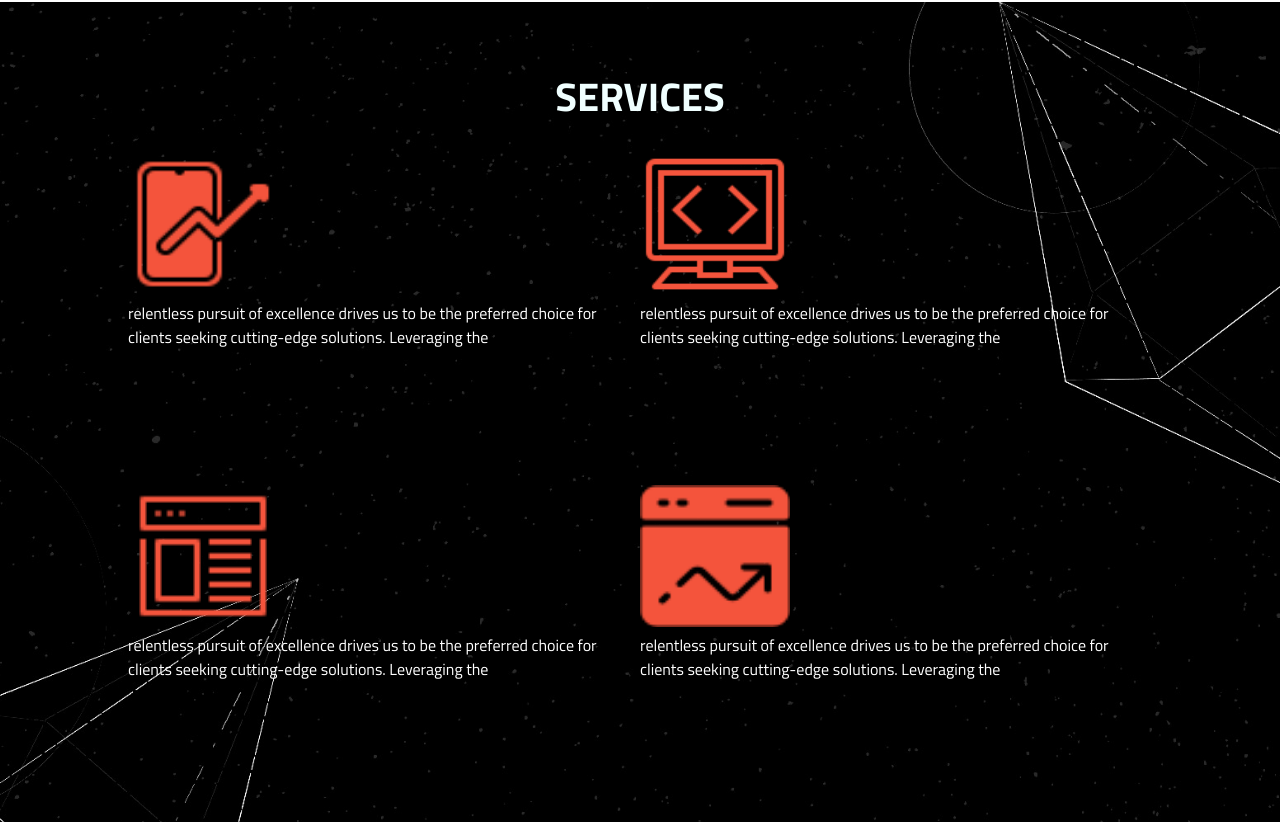
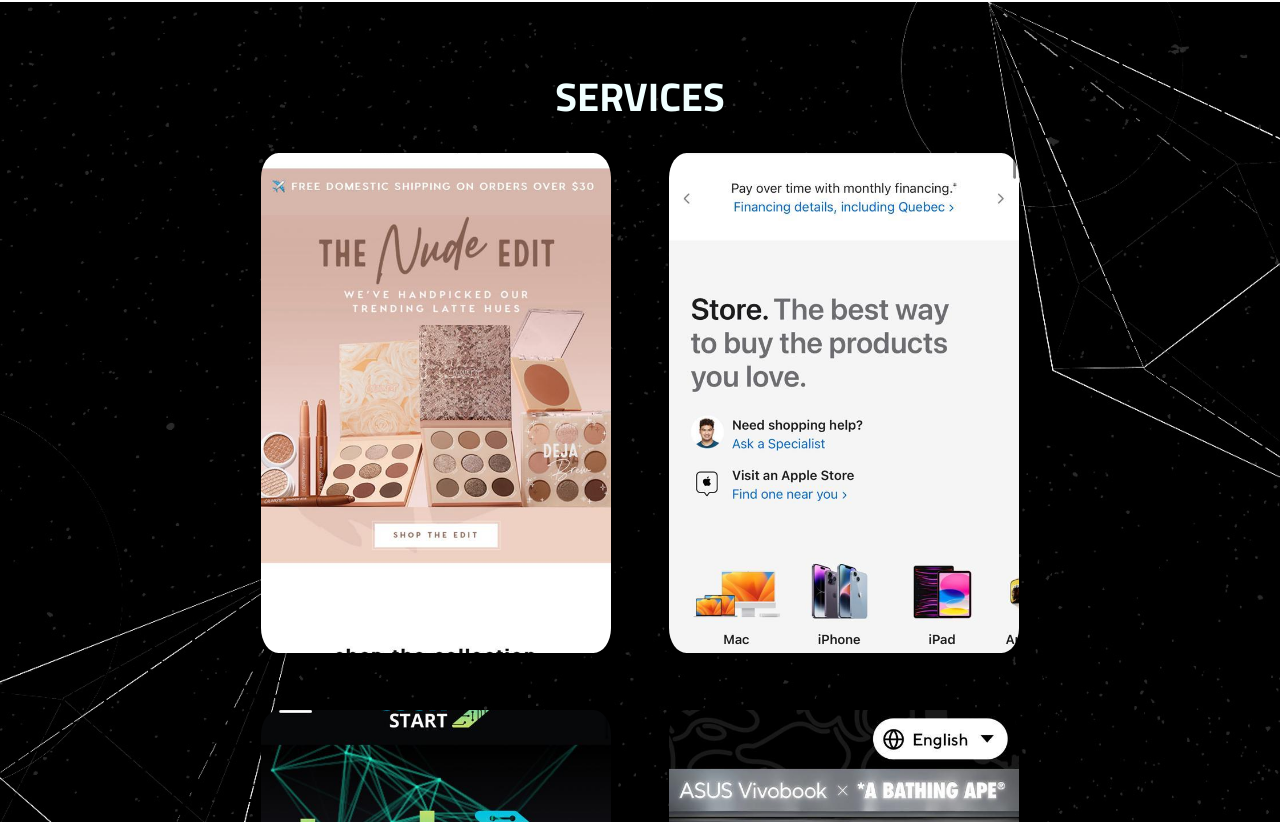
Before and after one commit to shahzill/scratchzero, a React (Create React App) app in the folder scratch-zero/: page / in a window 1280 px wide. Shown: the part 1598-2420 px from the top of the page. Built offline with nearby package versions, Linux system fonts and the light colour scheme; a web font is replaced by a local one.

Commit message:
implemented cards on hover to services section

```diff
--- a/scratch-zero/src/Pages/Home.js
+++ b/scratch-zero/src/Pages/Home.js
@@ -13,6 +13,7 @@
 import WEBD from "../Imgs/WEBD.png"
 import WEBD2 from "../Imgs/WEBD2.png"
 import DGM from "../Imgs/DGM.png"
+import card1 from "../Imgs/Card5.jpeg"
 import Fade from 'react-reveal/Fade';
 import Canvas from "./Canvas";
 import { Helmet } from "react-helmet";
@@ -173,97 +174,60 @@
           SERVICES
         </h1>
       </Fade>
-      {/* <Fade bottom>
-      <section class="project-slider">
-        <div class="slider-wrapper">
 
-          <div class="slider">
-            <div class="box" id="slide-1">
-              <div class="services-description">
-                <h2>
-                  Web Development
-                </h2>
-                <p>
-                  Not enough web precense?
-                  Looking to turn your online vision into reality? Search no more!
-                  Our top-notch web development team is here to craft stunning,
-                  high-performance websites that captivate, engage, and convert.
-                </p>
-                <p><a className="bold">Why Choose Us?</a></p>
 
-                <li><a className="bold Red">Customized Perfection:</a> Your website, your rules! We specialize in tailoring unique online solutions that reflect your brand's personality and goals.</li>
-                <li><a className="bold Red">Sleek and Speedy:</a> Say goodbye to slow-loading sites. Our experts optimize for speed, ensuring your visitors stay hooked from the first click.</li>
-                <li><a className="bold Red">Sleek and Speedy:</a> Say goodbye to slow-loading sites. Our experts optimize for speed, ensuring your visitors stay hooked from the first click.</li>
-                <li><a className="bold Red">Responsive Magic:</a> Whether it's a smartphone, tablet, or desktop, your site will look flawless on every device, providing an impeccable user experience.</li>
-                <li><a className="bold Red">SEO Superpowers:</a> Stand out in the digital jungle with SEO-friendly development that boosts your visibility on search engines. Get ready to climb those rankings.</li>
-                <li><a className="bold Red">Future-Proofed Tech:</a> We stay ahead of the curve, utilizing cutting-edge technologies to future-proof your site, keeping you relevant and competitive.</li>
+      <div className="wrapper2">
+        <div className="card2 img1">
 
-                <p>
-                Ready to make your mark on the web? Let's turn your dreams into clicks, leads, and success! Contact us today for a consultation that could change your digital destiny!
-                </p>
-
-              </div>
-            </div>
-              <div class="box" id="slide-2">
-
-                  <div class="services-description">
-                  <h2 >
-                    Digital Marketing
-                  </h2>
-                <p>
-                Ready to conquer the digital realm and skyrocket your business? Look no further!
-                Our cutting-edge Digital Marketing solutions are here to transform your brand into an unstoppable force in the online world.</p>
-                  <p className="bold">Why Choose Us?</p>
-
-                  <li><a className="bold Red">Targeted Strategies:</a> Dominate your niche with tailor-made marketing strategies that hit the bullseye every time.</li>
-                  <li><a className="bold Red">Skyrocket Sales:</a> Watch your revenue soar as we optimize your online channels for maximum conversions.</li>
-                  <li><a className="bold Red">Engage Audiences:</a> Capture hearts and minds with compelling content that sparks meaningful conversations.</li>
-                  <li><a className="bold Red">Insights from Data-Driven Analytics:</a> Drive your decisions with data. Our analytics provide valuable insights for campaign optimization and user behavior analysis.</li>
-                  <li><a className="bold Red">Dynamic Email Marketing Campaigns:</a> Nurture leads and retain customers through compelling email campaigns. Our emails captivate, inform, and drive action.</li>
-                  <li><a className="bold Red">E-Commerce Excellence:</a> Maximize your online store's potential. Our strategies drive traffic, enhance conversions, and refine the shopping experience.</li>
-
-                  <p>
-                  Elevate your brand with <a className="bold">ScratchZero!</a> Contact us today for a consultation that could change your digital destiny!
-                  </p>
-                  </div>
-
-              </div>
+          <div className="information1">
+            <h1>SEO OPTIMIZATION</h1>
+            <p>Our comprehensive SEO optimization ensures your website stands out in the digital landscape, reaching the right audience at the right time.</p>
           </div>
 
+        </div>
+        <div className="card2 img2">
 
-                </div>
-                <div class="slider-nav">
-                      <a href="#slide-1"><FaCircle/></a>
-                      <a href="#slide-2"><FaCircle/></a>
+          <div className="information1">
+            <h1>WEB DEVELOPMENT</h1>
+            <p>Elevate your digital presence with our expert web development services.
+               We specialize in crafting dynamic, user-centric websites that captivate your audience and
+                drive meaningful engagement.</p>
+          </div>
+        </div>
+        <div className="card2 img3">
 
-                    </div>
-      </section>
+          <div className="information1">
+            <h1>UI/UX Design</h1>
+            <p>Our UI/UX design merges creativity and user-centricity, ensuring your digital platforms are not just functional,
+               but truly captivating experiences. Let us transform your vision into a visually stunning and intuitive reality.</p>
+          </div>
+        </div>
+        <div className="card2 img4">
+
+          <div className="information1">
+            <h1>Digital Marketing</h1>
+            <p>Through strategic digital marketing, we boost your online presence, connecting your brand with the right audience and driving tangible growth.</p>
+          </div>
+        </div>
+        <div className="card2 img5">
+
+          <div className="information1">
+            <h1>Digital Marketing</h1>
+            <p>Through strategic digital marketing, we boost your online presence, connecting your brand with the right audience and driving tangible growth.</p>
+          </div>
+        </div>
+        <div className="card2 img6">
+
+          <div className="information1">
+            <h1>Digital Marketing</h1>
+            <p>Through strategic digital marketing, we boost your online presence, connecting your brand with the right audience and driving tangible growth.</p>
+          </div>
+        </div>
+      </div>
+
+    </div>
 
 
-      </Fade> */}
-      <div className="services1">
-      <div className="Service1">
-      <img src={SEOM}></img>
-        <p>relentless pursuit of excellence drives us to be the preferred choice for clients seeking cutting-edge solutions. Leveraging the</p>
-      </div>
-      <div className="Service2">
-      <img src={WEBD}></img>
-        <p>relentless pursuit of excellence drives us to be the preferred choice for clients seeking cutting-edge solutions. Leveraging the</p>
-      </div>
-      </div>
-      <div className="services1">
-      <div className="Service3">
-      <img src={WEBD2}></img>
-        <p>relentless pursuit of excellence drives us to be the preferred choice for clients seeking cutting-edge solutions. Leveraging the</p>
-      </div>
-      <div className="Service4">
-      <img src={DGM}></img>
-        <p>relentless pursuit of excellence drives us to be the preferred choice for clients seeking cutting-edge solutions. Leveraging the</p>
-      </div>
-      </div>
-
-
-    </div>
 
     <div className="comp5" id="Portfolio">
     <Fade bottom>
--- a/scratch-zero/src/Styles/Home.css
+++ b/scratch-zero/src/Styles/Home.css
@@ -41,7 +41,7 @@
 
 .Red{
   color: #f4543c;
-  font-family: 'Roboto';
+  font-family: Arial, Helvetica, sans-serif;
 }
 
 
@@ -365,65 +365,193 @@
   max-height: max-content;
 }
 
-.services1{
-  margin-right: 10%;
-  margin-left: 10%;
+
+.Services{
   display: flex;
-  flex-direction: row;
-  margin-bottom: 10%;
+  flex-wrap: wrap;
+  padding-left: 5%;
+  padding-right: 5%;
+  gap: 5%;
+  padding-top: 5%;
+  justify-content: center;
+}
+
+
+.Services p{
+  color: white;
+  font-family: Arial, Helvetica, sans-serif;
+  font-size: 17px;
+  line-height: 35px;
+}
+
+.Services h1{
+  color: white;
+  font-family: Arial, Helvetica, sans-serif;
+  font-size: 22px;
+  line-height: 35px;
+  justify-content: left;
+}
+
+.Services img{
+  height: 100px;
+  width: 100px;
+}
+
+.Service1{
+  width: 350px;
+  height: 400px;
+
+
+}
+.Service2{
+  width: 350px;
+  height: 400px;
+
+
+}
+.Service3{
+
+  width: 350px;
+  height: 400px;
+
+}
+.Service4{
+  width: 350px;
+  height: 400px;
+}
+
+.Service1:hover{
+
+}
+.Service2:hover{
+
+}
+.Service3:hover{
+
+}
+.Service4:hover{
 
 }
 
-.services2{
-  margin-right: 10%;
-  margin-left: 10%;
+
+.wrapper2{
   display: flex;
-  flex-direction: row;
+  flex-wrap: wrap;
+  margin-left: 5%;
+  margin-right: 5%;
+  justify-content: center;
+  gap: 5%;
+}
+
+.card2{
+  width: 350px;
+  height: 500px;
+  padding: 2rem 1rem;
+  background: #fff;
+  position: relative;
+  display: flex;
+  align-items: flex-end;
+  box-shadow: 0px 7px 10px rgba(0, 0, 0, 0.5);
+  transform: 0.5s ease-in-out;
+  margin-bottom: 5%;
+
+}
+.img1{
+  background-image: url("../Imgs/Card1.jpeg");
+  background-size: cover;
+    background-position: center;
+    background-repeat: no-repeat;
+    border-radius: 5%;
+}
+.img2{
+  background-image: url("../Imgs/Card2.jpeg");
+  background-size: cover;
+    background-position: center;
+    background-repeat: no-repeat;
+    border-radius: 5%;
+}
+.img3{
+  background-image: url("../Imgs/Card3.jpeg");
+  background-size: cover;
+    background-position: center;
+    background-repeat: no-repeat;
+    border-radius: 5%;
+}
+.img4{
+  background-image: url("../Imgs/Card4.jpeg");
+  background-size: cover;
+    background-position: center;
+    background-repeat: no-repeat;
+    border-radius: 5%;
+}
+.img5{
+  background-image: url("../Imgs/Card5.jpeg");
+  background-size: cover;
+    background-position: center;
+    background-repeat: no-repeat;
+    border-radius: 5%;
+}
+.img6{
+  background-image: url("../Imgs/Card6.jpeg");
+  background-size: cover;
+    background-position: center;
+    background-repeat: no-repeat;
+    border-radius: 5%;
+}
+
+
+.card2:hover{
+  transform: translateY(20px);
+}
+
+.card2:before{
+  content: "";
+  position: absolute;
+  top: 0;
+  left: 0;
+  display: block;
+  width: 100%;
+  height: 100%;
+  background: linear-gradient(0deg, rgba(27,27,31,0.966999299719888) 8%, rgba(244,84,60,0.8465511204481793) 48%);
+  z-index: 2;
+  transition: 0.5s all;
+  opacity: 0;
+  border-radius: 5%;
+}
+
+.card2:hover:before{
+  opacity: 1;
+}
+
+.card2 h1{
+  margin-right: 2%;
+  margin-left: 2%;
+  width: 90%;
+}
+
+ .card2 img{
+  width: 100%;
+  height: 100%;
+  object-fit: cover;
+  position: absolute;
+  top: 0;
+  left: 0;
 
 }
 
-.Service1{
-  border-radius: 25px;
-
+.card2 .information1{
+  position: relative;
+  z-index: 3;
   color: white;
+  opacity: 0;
+  transform: translateY(30px);
+  transition: 0.5s all;
 }
 
-.Service1 img{
-  height: 150px;
-  width: 150px;
+.card2:hover .information1{
+  opacity: 1;
+  transform:  translateY(0px);
 }
-
-.Service3 img{
-  height: 150px;
-  width: 150px;
-}
-
-
-.Service2 img{
-  height: 150px;
-  width: 150px;
-}
-
-
-.Service4 img{
-  height: 150px;
-  width: 150px;
-}
-
-
-.Service2 p{
-  color: white;
-}
-
-.Service3 p{
-  color: white;
-  padding-right: 5%;
-}
-
-.Service4 p{
-  color: white;
-}
-
 
 
 .comp4{
```
Also changed, not shown: 1 other file (tests, documents, lock files or other folders).
